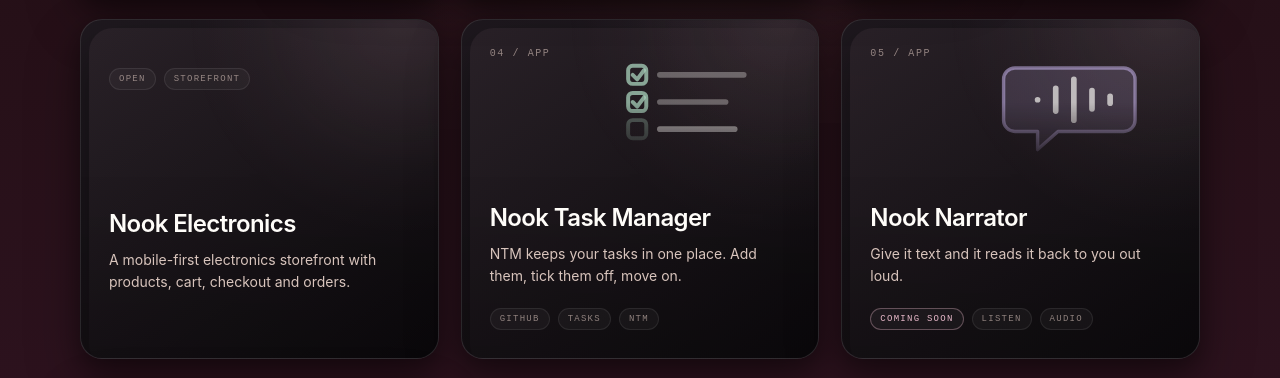
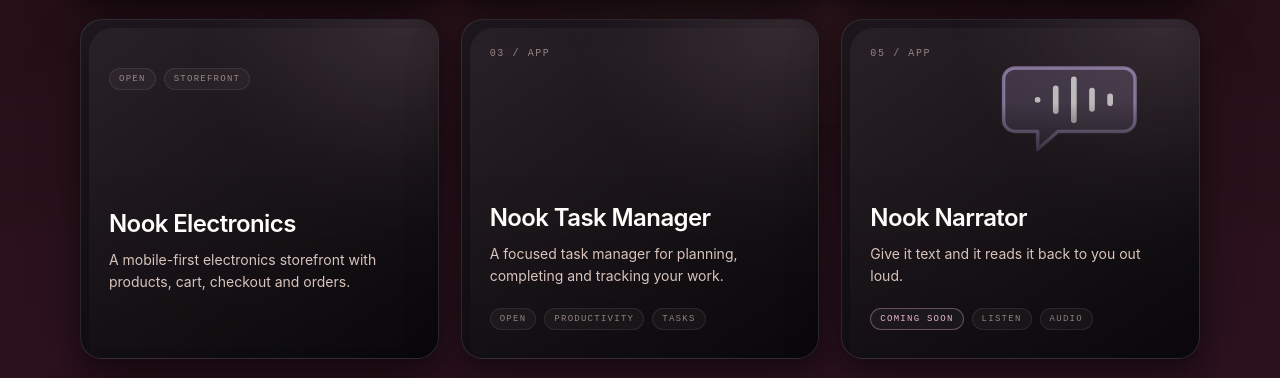
Before and after one commit to wilsongitonga600-dev/NOOK-BRAND, a plain HTML site: page github-home/index.html in a window 1280 px wide. Shown: the part 825-1203 px from the top of the page. Drawn offline with Linux system fonts and the light colour scheme; files that its build step writes are made by us from their sources; files whose address does not match are found by name.

Commit message:
Revise Nook Task Manager project information
Updated Nook Task Manager project details with new description and metadata.

```diff
--- a/github-home/index.html
+++ b/github-home/index.html
@@ -181,40 +181,28 @@
   </div>
 </a>
 
+      <!-- Nook Task Manager -->
+<a class="project reveal"
+   href="https://wilsongitonga600-dev.github.io/NOOK-BRAND/ntm/public/"
+   data-category="app"
+   data-search="ntm nook task manager tasks productivity planner focus statistics task management"
+   aria-label="Open Nook Task Manager">
 
+  <div class="card-art art-3" aria-hidden="true">
+    <!-- your NTM SVG -->
+  </div>
 
-
-      <!-- Nook Task Manager -->
-      <a class="project reveal" href="https://wilsongitonga600-dev.github.io/NOOK-BRAND/ntm/public" data-category="app"
-         data-search="ntm nook task manager tasks task manager todo to do checklist productivity organise organize app"
-         aria-label="Open Nook Task Manager">
-        <div class="card-art art-4" aria-hidden="true">
-          <svg viewBox="0 0 200 120" preserveAspectRatio="xMaxYMid meet">
-            <g fill="none" stroke="rgba(184,231,205,.75)" stroke-width="3.5" stroke-linecap="round" stroke-linejoin="round">
-              <rect x="46" y="28" width="16" height="16" rx="4"/>
-              <rect x="46" y="52" width="16" height="16" rx="4"/>
-              <rect x="46" y="76" width="16" height="16" rx="4" stroke="rgba(184,231,205,.4)"/>
-              <path d="M50 36 l4 4 l6 -8"/>
-              <path d="M50 60 l4 4 l6 -8"/>
-            </g>
-            <g stroke-linecap="round" stroke-width="5">
-              <line x1="74" y1="36" x2="148" y2="36" stroke="rgba(255,253,249,.35)"/>
-              <line x1="74" y1="60" x2="132" y2="60" stroke="rgba(255,253,249,.35)"/>
-              <line x1="74" y1="84" x2="140" y2="84" stroke="rgba(255,253,249,.7)"/>
-            </g>
-          </svg>
-        </div>
   <div class="project-content">
-          <div class="number">04 / APP</div>
+    <div class="number">03 / APP</div>
     <h2>Nook Task Manager</h2>
-          <p>NTM keeps your tasks in one place. Add them, tick them off, move on.</p>
+    <p>A focused task manager for planning, completing and tracking your work.</p>
     <div class="project-meta">
-            <span>Github</span>
-            <span>Tasks</span><span>NTM</span>
+      <span>Open</span>
+      <span>Productivity</span>
+      <span>Tasks</span>
     </div>
   </div>
 </a>
-
       <!-- Nook Narrator -->
       <a class="project reveal soon" href="#" aria-disabled="true" title="Coming soon" data-category="app"
          data-search="nook narrator narrator narrate read aloud text to speech voice audio listen app"
```
Lines whose indentation alone changed are shown as unchanged.
